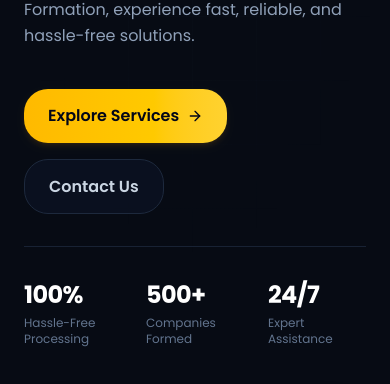
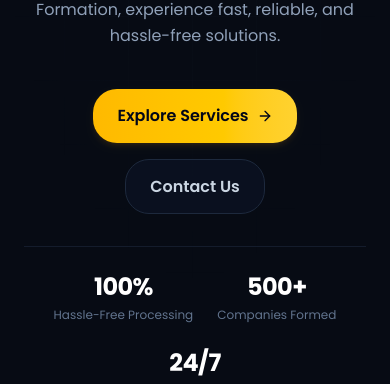
Before and after one commit to verthea39/zyra-website, a React (Vite) app: page / in a window 390 px wide. Shown: the part 432-816 px from the top of the page. Built offline with nearby package versions, Linux system fonts and the light colour scheme; no server answers.

Commit message:
Fix mobile alignment: center hero section and wrap stats

```diff
--- a/src/pages/Home.jsx
+++ b/src/pages/Home.jsx
@@ -19,7 +19,7 @@ const Home = () => {
           <div className="grid grid-cols-1 lg:grid-cols-12 gap-12 lg:gap-8 items-center">
 
             {/* Left Column: Copy & Actions */}
-            <div className="lg:col-span-7 space-y-8">
+            <div className="lg:col-span-7 space-y-8 flex flex-col items-center text-center lg:items-start lg:text-left">
               {/* Pill Badge */}
               <div className="inline-flex items-center gap-2 px-3.5 py-1.5 rounded-full border border-amber-400/20 bg-amber-400/5 text-amber-300 text-xs font-medium tracking-wide">
                 <span className="h-1.5 w-1.5 rounded-full bg-amber-400 animate-pulse" />
@@ -41,7 +41,7 @@ const Home = () => {
               </p>
 
               {/* Buttons */}
-              <div className="flex flex-wrap items-center gap-4 pt-2">
+              <div className="flex flex-wrap items-center justify-center lg:justify-start gap-4 pt-2">
                 <Link to="/services" className="inline-flex items-center gap-2 px-6 py-3.5 rounded-xl font-semibold text-slate-950 bg-gradient-to-r from-amber-400 to-amber-300 hover:from-amber-300 hover:to-amber-200 transition-all duration-200 shadow-md shadow-amber-500/10 group">
                   Explore Services
                   <ArrowRight className="w-4 h-4 transition-transform group-hover:translate-x-0.5" />
@@ -52,7 +52,7 @@ const Home = () => {
               </div>
 
               {/* Trust Metrics */}
-              <div className="pt-8 border-t border-slate-800/80 grid grid-cols-3 gap-6 max-w-lg">
+              <div className="flex flex-wrap items-center justify-center lg:justify-start gap-6 sm:gap-8 pt-6 border-t border-slate-800/60 w-full">
                 <div>
                   <div className="text-2xl lg:text-3xl font-bold text-white tracking-tight">100%</div>
                   <div className="text-xs text-slate-500 mt-1">Hassle-Free Processing</div>
```
